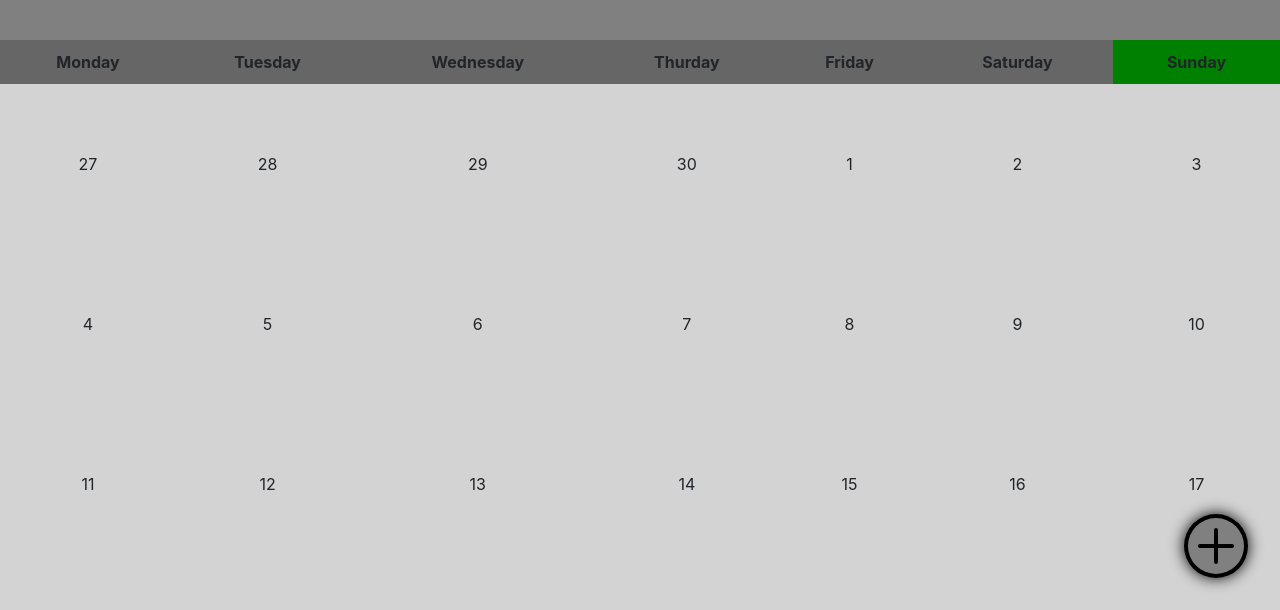
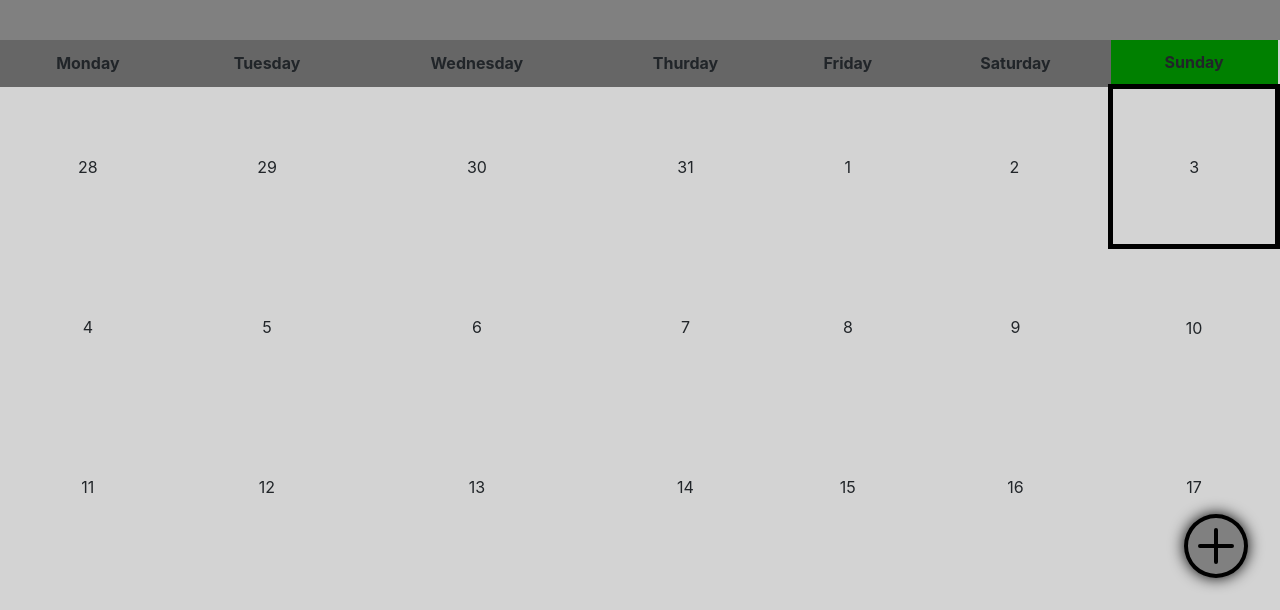
Before and after one commit to MaximilianGrieser/WebEngineering-DHBW, a plain HTML site: page index.html in a window 1280 px wide. Both pictures are taken after a click on the button 80 px from the left and 150 px from the top of the page. Shown: the part 190-800 px from the top of the page. Drawn offline with nearby package versions, Linux system fonts and the light colour scheme.

Commit message:
Fixed calender prev month funktion

```diff
--- a/index.html
+++ b/index.html
@@ -179,6 +179,10 @@
             document.getElementById("currMonth").innerHTML = months[selectedMonthIndex];
             document.getElementById("weekday" + todayDay).classList.add("weekday-today");
 
+            if(todayDay == 0){
+                todayDay = 7;
+            }
+
             var todayRow = getActualRow(todayDate, todayDay);
             todayElement = document.getElementById("weekday_days_" + (todayDay - 1)+ "_row_" + (todayRow - 1));
             todayElement.classList.add("day-today");
@@ -189,7 +193,7 @@
 
         function getActualRow(date, weekday) {
             var row = Math.floor(date / 7)
-            if (weekday != 0) {
+            if (weekday != 7) {
                 row++;
             }
             return row;
@@ -260,8 +264,7 @@
             }
             document.getElementById("currMonth").innerHTML = months[selectedMonthIndex];
 
-            console.log(firstDayInMonth);
-            fillDaysGrid(1, firstDayInMonth, 1);
+            fillDaysGrid(1, firstDayInNextMonth + 1 , maxDaysInMonth[selectedMonthIndex]);
             printDaysGrid();
         }
     </script>
```
